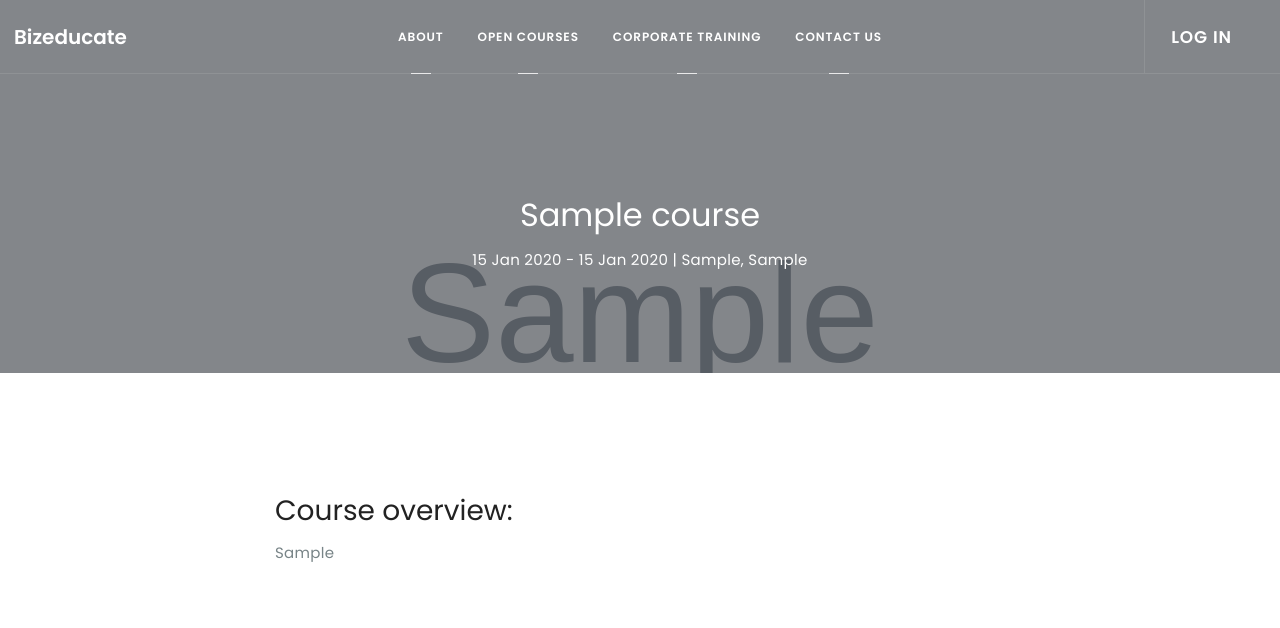
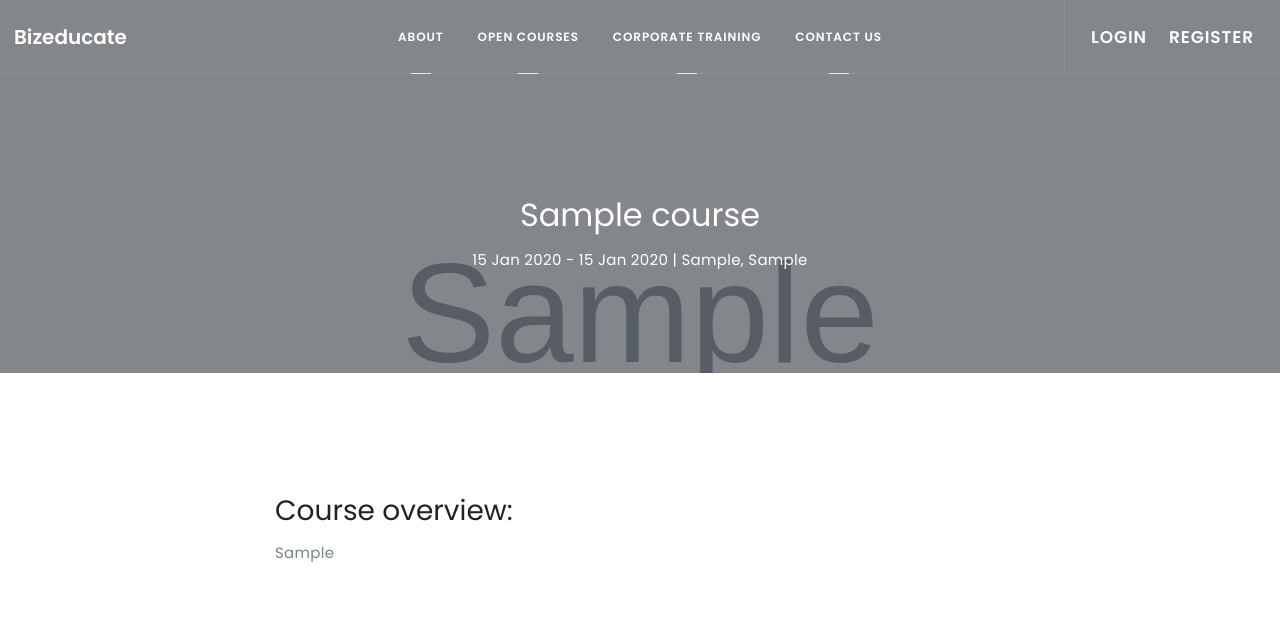
Before and after one commit to MaksymUK/bizeducate_app, a Django app: page /courses/1/ in a window 1280 px wide. Shown: the top 628 px of the page. Run offline with Django 4.2, Linux system fonts and the light colour scheme; tables that the repository leaves empty hold one stand-in row (values such as "Sample post"); grey boxes marked "Sample" are stand-in pictures; some libraries are stand-ins or nearby versions; some web fonts are replaced.

Commit message:
change extra nav for Login & Logout view

```diff
--- a/templates/base.html
+++ b/templates/base.html
@@ -1,5 +1,5 @@
 <!doctype html>
-<html lang="en">
+<html lang="en" xmlns="http://www.w3.org/1999/html">
 <head>
   <meta charset="UTF-8">
   <meta name="viewport"
@@ -66,9 +66,15 @@
       </div>
       <div class="extra-nav">
         <ul>
-          <li class="menu-item-has-children"><a href="#"><span class="menu-item-span">Log in</span></a>
-          </li>
-          <li><a class="off-canvas-open" href="#"><span class="menu-item-span"><i class="ti-menu"></i></span></a></li>
+          {% if user.is_authenticated %}
+            <li class="menu-item-has-children"><a href="{% url 'website:author-detail' pk=user.id %}"><span class="menu-item-span">{{ user.get_username }}</span></a></li>
+              <ul class="sub-menu">
+                <li><a href="{% url 'logout'%}?next={{request.path}}"><span class="menu-item-span">Logout</span></a></li>
+              </ul>
+          {% else %}
+            <li><a href="{% url 'login' %}?next={{request.path}}"><span class="menu-item-span">Login</span></a></li>
+            <li><a href="{% url "website:author-create" %}"><span class="menu-item-span">Register</span></a></li>
+          {% endif %}
           <li class="nav-toggle"><a href="#" data-toggle="collapse" data-target=".inner-navigation"><span class="menu-item-span"><i class="ti-menu"></i></span></a></li>
         </ul>
       </div>
@@ -97,7 +103,7 @@
               </aside>
             </div>
             <div class="col-md-4">
-              <!-- Recent entries widget-->
+              <!-- Quick links widget-->
               <aside class="widget widget-recent-entries">
                 <div class="widget-title">
                   <h6>Quick Links</h6>
```
